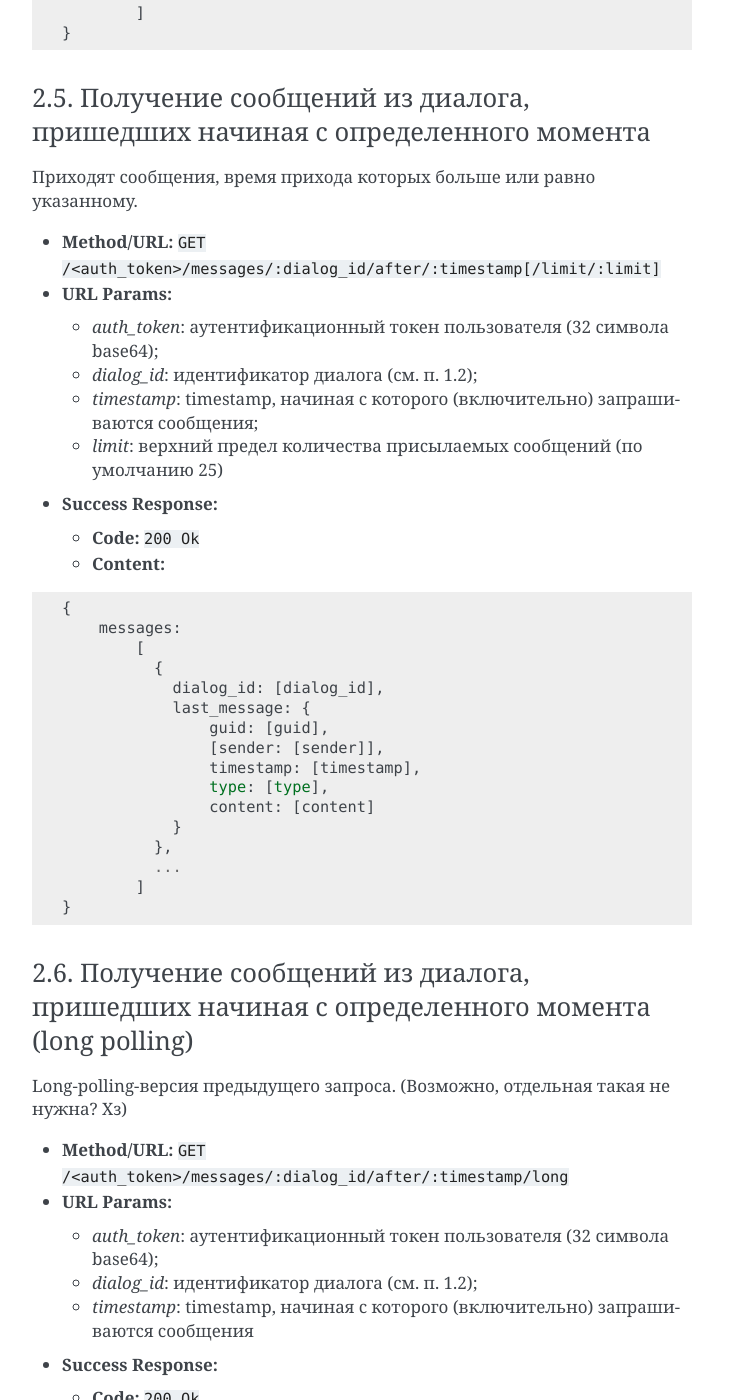
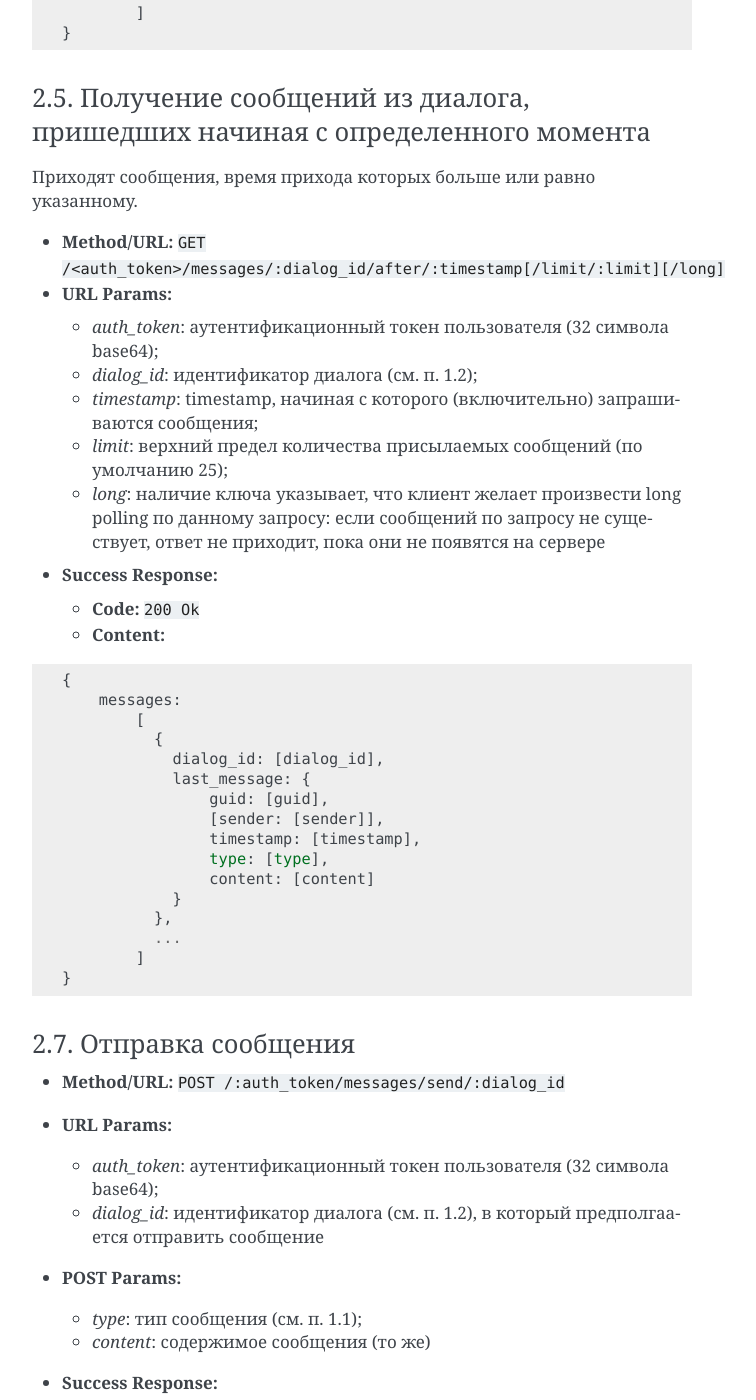
Before and after one commit to frnkySila/batya-api, a Sphinx documentation site: the page built from docs/source/index.rst, in a window 1280 px wide and 1400 px high, scrolled down 5735 px. Shown: the whole window, without its empty margins (388-1144 px from the left). Built offline with Sphinx 7.4.7, drawn with Linux system fonts in a browser that asks for light colours; some of the changed text lies outside the part shown.

Commit message:
Удалил запрос 2.6 и добавил long polling в запрос 2.5

```diff
--- a/docs/source/index.rst
+++ b/docs/source/index.rst
@@ -259,14 +259,15 @@ dialog_id     :code:`conference_id | username`
 
 Приходят сообщения, время прихода которых больше или равно указанному.
 
-* **Method/URL:** :code:`GET /<auth_token>/messages/:dialog_id/after/:timestamp[/limit/:limit]`
+* **Method/URL:** :code:`GET /<auth_token>/messages/:dialog_id/after/:timestamp[/limit/:limit][/long]`
 
 * **URL Params:**
 
   * *auth_token*: аутентификационный токен пользователя (32 символа base64);
   * *dialog_id*: идентификатор диалога (см. п. 1.2);
   * *timestamp*: timestamp, начиная с которого (включительно) запрашиваются сообщения;
-  * *limit*: верхний предел количества присылаемых сообщений (по умолчанию 25)
+  * *limit*: верхний предел количества присылаемых сообщений (по умолчанию 25);
+  * *long*: наличие ключа указывает, что клиент желает произвести long polling по данному запросу: если сообщений по запросу не существует, ответ не приходит, пока они не появятся на сервере
 
 * **Success Response:**
 
@@ -293,46 +294,6 @@ dialog_id     :code:`conference_id | username`
             ]
     }
 
-2.6. Получение сообщений из диалога, пришедших начиная с определенного момента (long polling)
-'''''''''''''''''''''''''''''''''''''''''''''''''''''''''''''''''''''''''''''''''''''''''''''
-
-Long-polling-версия предыдущего запроса. (Возможно, отдельная такая не нужна? Хз)
-
-* **Method/URL:** :code:`GET /<auth_token>/messages/:dialog_id/after/:timestamp/long`
-
-* **URL Params:**
-
-  * *auth_token*: аутентификационный токен пользователя (32 символа base64);
-  * *dialog_id*: идентификатор диалога (см. п. 1.2);
-  * *timestamp*: timestamp, начиная с которого (включительно) запрашиваются сообщения
-
-* **Success Response:**
-
-  * **Code:** :code:`200 Ok`
-
-  * **Content:**
-
-::
-
-    {
-        messages:
-            [
-              {
-                dialog_id: [dialog_id],
-                last_message: {
-                    guid: [guid],
-                    [sender: [sender]],
-                    timestamp: [timestamp],
-                    type: [type],
-                    content: [content]
-                }
-              },
-              ...
-            ]
-    }
-
-
-
 2.7. Отправка сообщения
 '''''''''''''''''''''''
 
```
